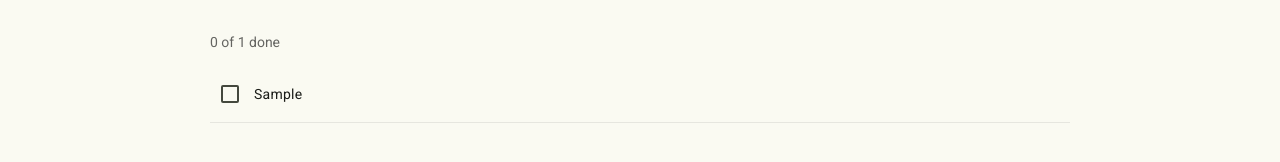
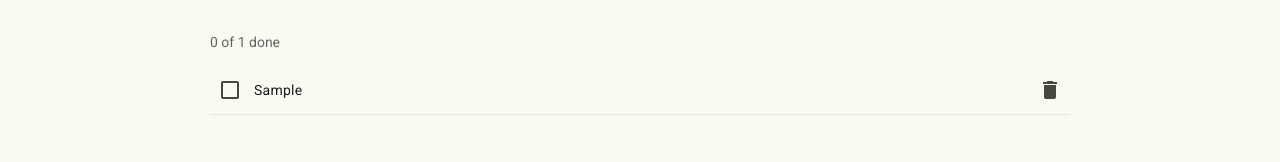
Before and after one commit to kmp1084/todo-app, an Angular app in the folder frontend/: page / in a window 1280 px wide. Both pictures are taken after typing "Sample" into the empty fields and a click on the button "Add task". Shown: the part 146-308 px from the top of the page. Built offline with nearby package versions, Linux system fonts and the light colour scheme.

Commit message:
Phase 1: delete task with confirmation dialog

```diff
--- a/frontend/src/app/components/task-list/task-list.html
+++ b/frontend/src/app/components/task-list/task-list.html
@@ -9,6 +9,14 @@
         <mat-checkbox [checked]="task.completed" (change)="toggle(task.id)">
           <span class="task-title" [class.done]="task.completed">{{ task.title }}</span>
         </mat-checkbox>
+        <button
+          matIconButton
+          type="button"
+          [attr.aria-label]="'Delete ' + task.title"
+          (click)="confirmDelete(task)"
+        >
+          <mat-icon>delete</mat-icon>
+        </button>
       </li>
     }
   </ul>
--- a/frontend/src/app/components/task-list/task-list.scss
+++ b/frontend/src/app/components/task-list/task-list.scss
@@ -5,7 +5,10 @@
 }
 
 .task-item {
-  padding: 8px 0;
+  display: flex;
+  align-items: center;
+  justify-content: space-between;
+  padding: 4px 0;
   border-bottom: 1px solid rgba(0, 0, 0, 0.08);
 }
 
--- a/frontend/src/app/components/task-list/task-list.ts
+++ b/frontend/src/app/components/task-list/task-list.ts
@@ -1,15 +1,21 @@
 import { Component, inject } from '@angular/core';
 import { MatCheckboxModule } from '@angular/material/checkbox';
+import { MatButtonModule } from '@angular/material/button';
+import { MatIconModule } from '@angular/material/icon';
+import { MatDialog } from '@angular/material/dialog';
 import { TaskService } from '../../services/task.service';
+import { Task } from '../../models/task';
+import { ConfirmDialog, ConfirmDialogData } from '../confirm-dialog/confirm-dialog';
 
 @Component({
   selector: 'app-task-list',
-  imports: [MatCheckboxModule],
+  imports: [MatCheckboxModule,MatButtonModule, MatIconModule],
   templateUrl: './task-list.html',
   styleUrl: './task-list.scss',
 })
 export class TaskList {
   private readonly taskService = inject(TaskService);
+  private readonly dialog = inject(MatDialog);
 
   readonly tasks = this.taskService.allTasks;
   readonly totalCount = this.taskService.totalCount;
@@ -18,4 +24,20 @@ export class TaskList {
   toggle(id: string): void {
     this.taskService.toggleComplete(id);
   }
+
+  confirmDelete(task: Task): void {
+    const data: ConfirmDialogData = {
+      title: 'Delete task?',
+      message: `"${task.title}" will be permanently removed.`,
+      confirmText: 'Delete',
+    };
+
+    const dialogRef = this.dialog.open(ConfirmDialog, { data, width: '360px' });
+
+    dialogRef.afterClosed().subscribe((confirmed) => {
+      if (confirmed) {
+        this.taskService.deleteTask(task.id);
+      }
+    });
+  }
 }
```
